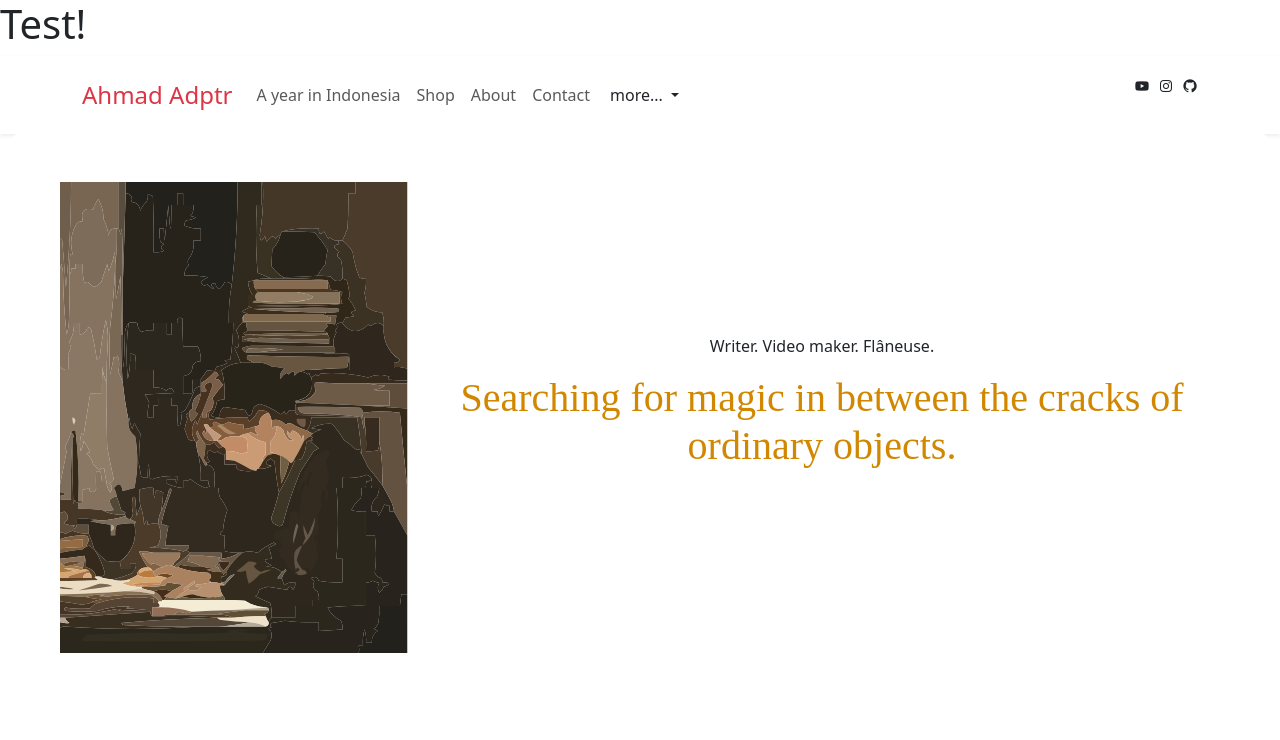
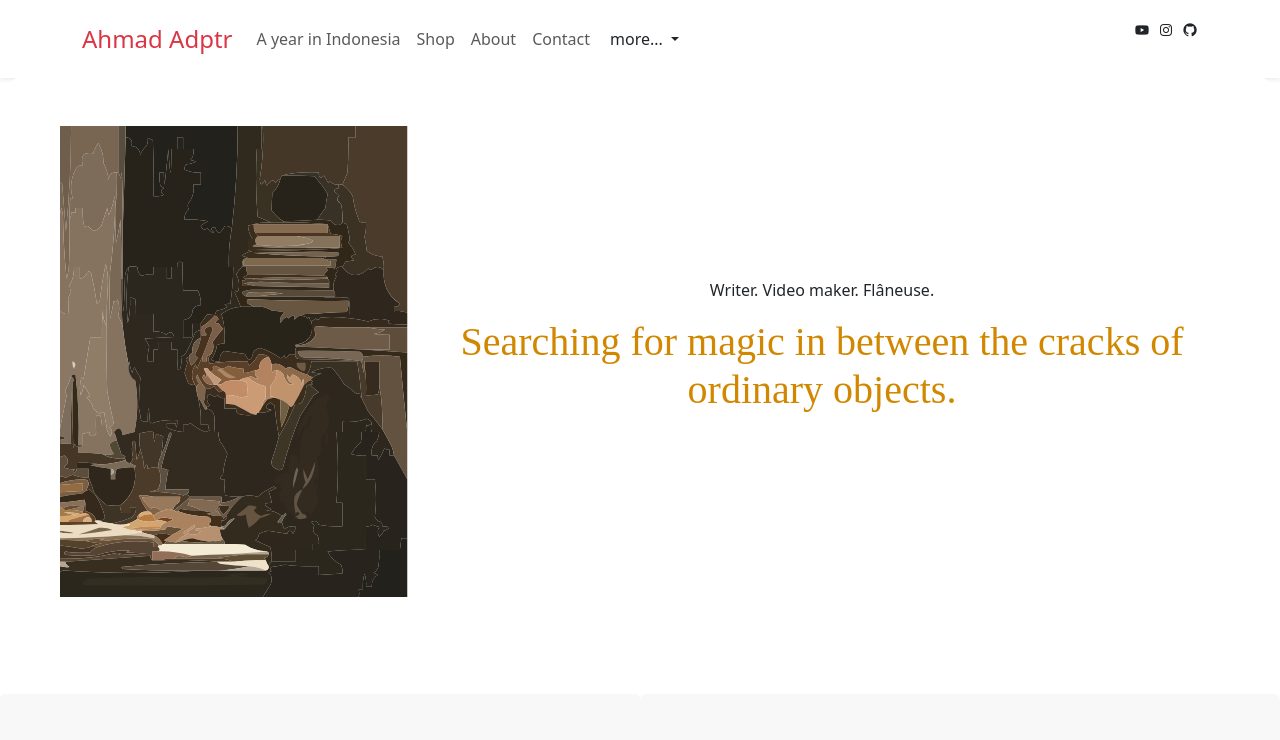
Before and after one commit to ahmadadptr001/e-commerce, a React (Create React App) app: page / in a window 1280 px wide. Shown: the top 740 px of the page. Built offline with nearby package versions, Linux system fonts and the light colour scheme; a web font is replaced by a local one.

Commit message:
Update App.js

```diff
--- a/src/App.js
+++ b/src/App.js
@@ -45,16 +45,16 @@ function App() {
         <Route
           path="/"
           element={
-            <div>
-              <h1> Test! </h1>
+            <>
+
               <Navbar />
               <Hero />
               <A_year />
               <NotepadPage />
               <Motivation />
               <Follow />
-              <Footer />
-            </div>
+
+            </>
           } />
 
         <Route path="/shop" element={<MainShop />} />
```
